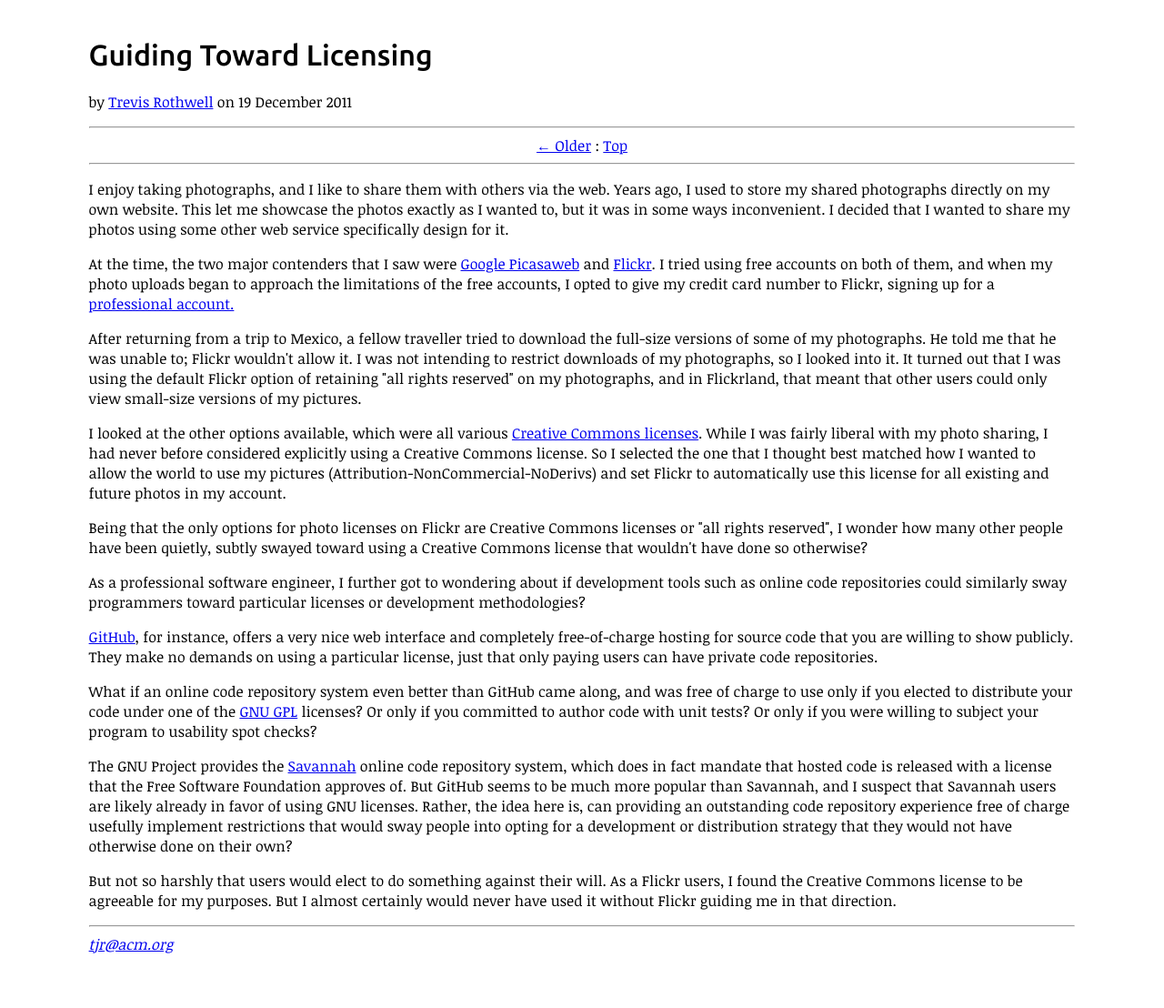
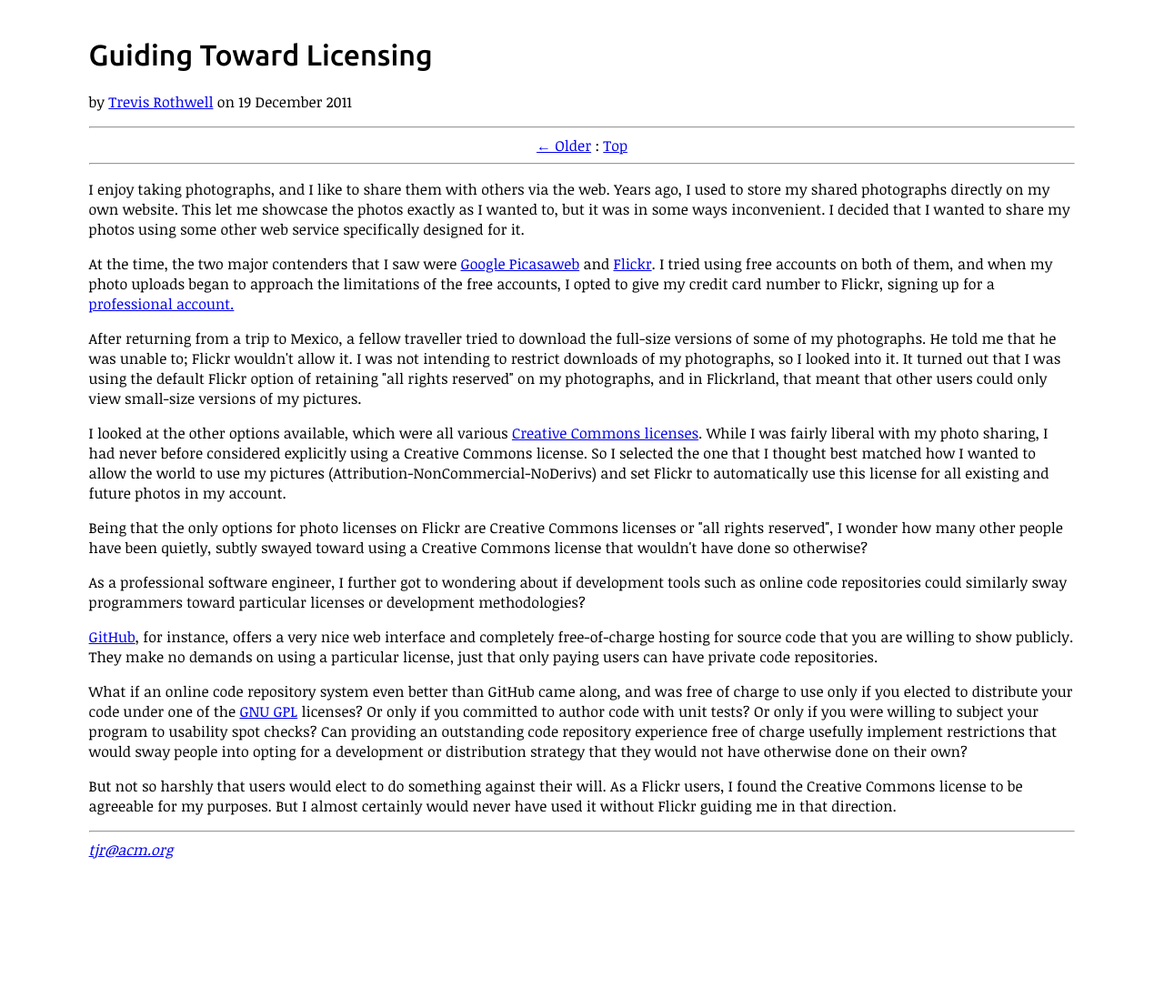
Before and after one commit to tjr/tjr.github.com, a Jekyll site: the page built from _posts/2011-12-19-guiding-toward-licensing.html, in a window 1280 px wide. Shown: the whole page at 91% size. Built offline with Jekyll 4.4.1, drawn with Linux system fonts in a browser that asks for light colours; after the commit the page ends 1004 px from its top, so only the background shows below that.

Commit message:
Update _posts/2011-12-19-guiding-toward-licensing.html

```diff
--- a/_posts/2011-12-19-guiding-toward-licensing.html
+++ b/_posts/2011-12-19-guiding-toward-licensing.html
@@ -9,7 +9,7 @@ via the web. Years ago, I used to store my shared photographs
 directly on my own website. This let me showcase the photos
 exactly as I wanted to, but it was in some ways inconvenient. I
 decided that I wanted to share my photos using some other web
-service specifically design for it.
+service specifically designed for it.
 
 <p> At the time, the two major contenders that I saw were <a
 href="http://picasaweb.google.com/">Google Picasaweb</a> and <a
@@ -61,15 +61,7 @@ elected to distribute your code under one of the <a
 href="http://www.gnu.org/licenses/">GNU GPL</a> licenses? Or only
 if you committed to author code with unit tests? Or only if you
 were willing to subject your program to usability spot checks?
-
-<p> The GNU Project provides the <a
-href="http://savannah.gnu.org/">Savannah</a> online code
-repository system, which does in fact mandate that hosted code is
-released with a license that the Free Software Foundation
-approves of. But GitHub seems to be much more popular than
-Savannah, and I suspect that Savannah users are likely already in
-favor of using GNU licenses. Rather, the idea here is, can
-providing an outstanding code repository experience free of
+Can providing an outstanding code repository experience free of
 charge usefully implement restrictions that would sway people
 into opting for a development or distribution strategy that they
 would not have otherwise done on their own?
```
